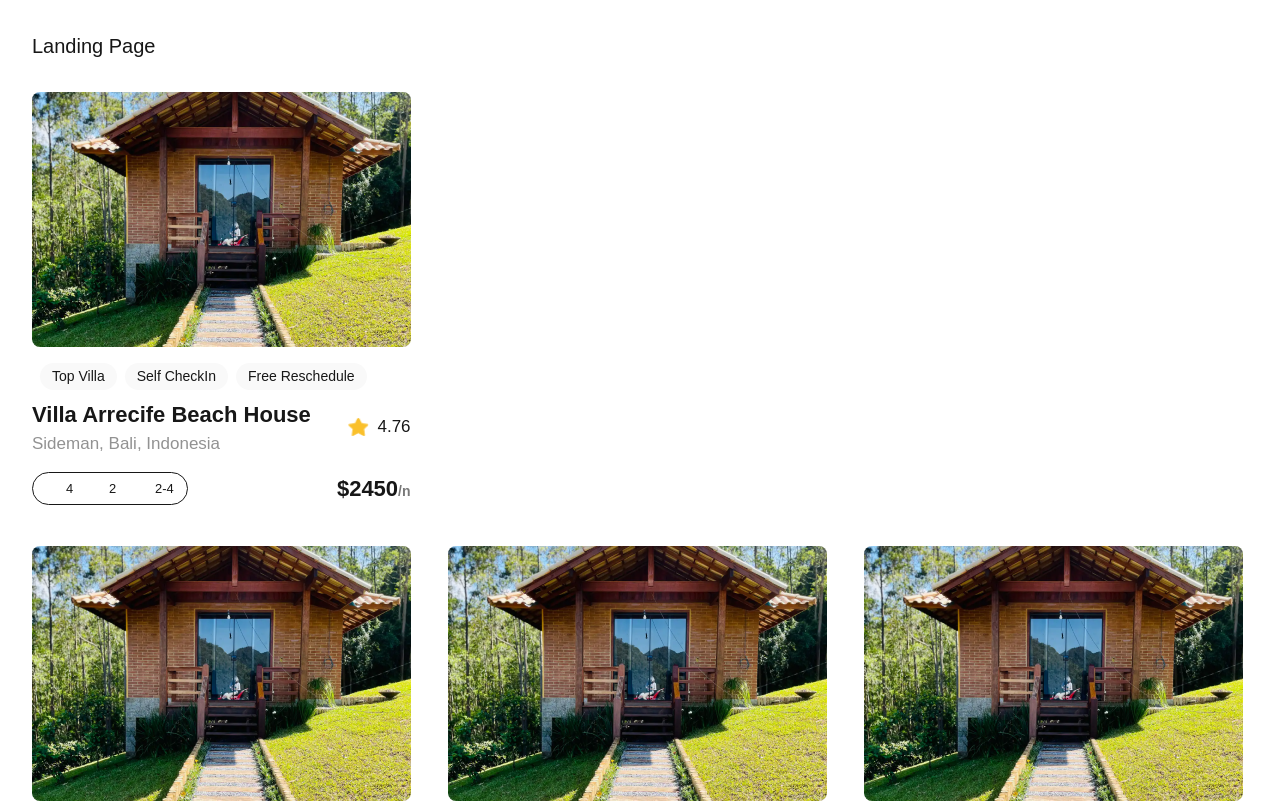
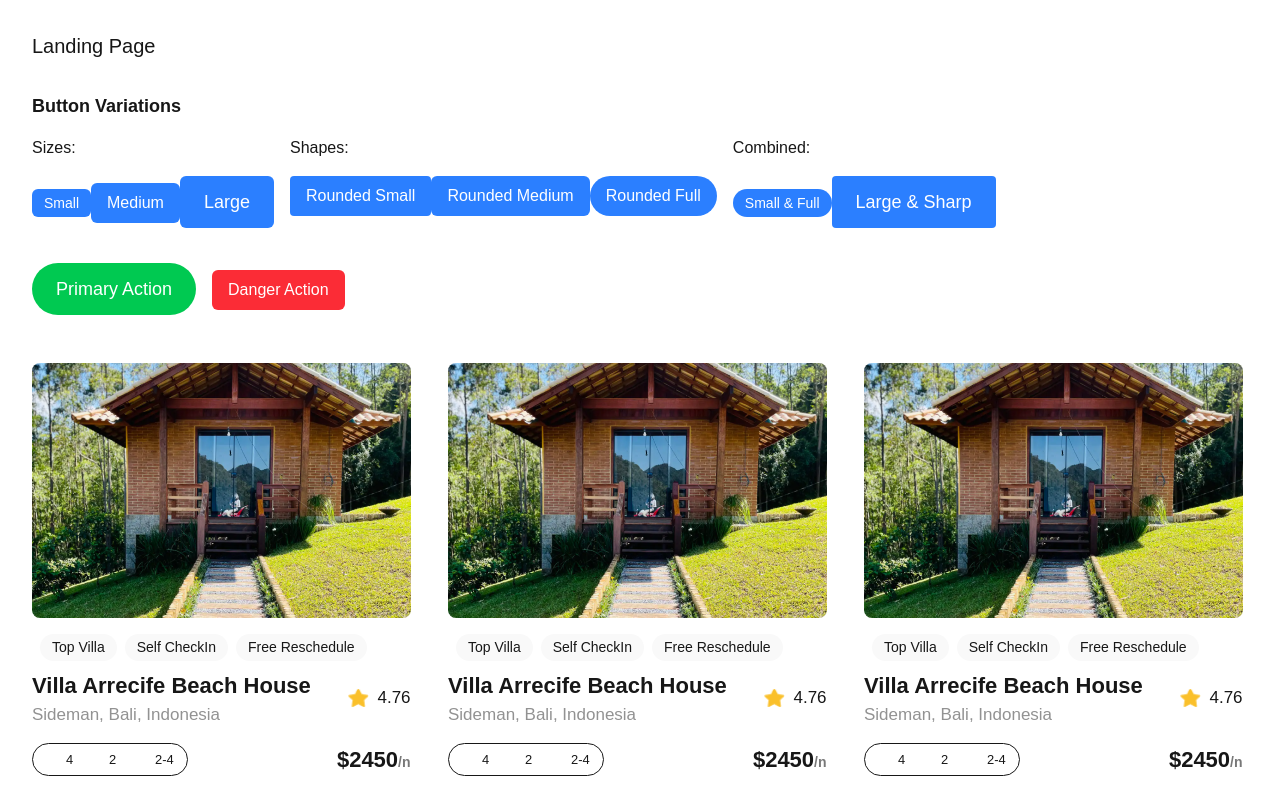
Before and after one commit to benchZak/alx-project-0x00-setup, a Next.js app in the folder alx-project-0x00/: page /landing in a window 1280 px wide. Shown: the top 803 px of the page. Built offline with nearby package versions, Linux system fonts and the light colour scheme.

Commit message:
task 6 Advanced Task

```diff
--- /dev/null
+++ b/alx-project-0x00/components/Button.tsx
@@ -0,0 +1,35 @@
+import { ButtonProps } from "@/interfaces";
+
+const Button: React.FC<ButtonProps> = ({
+  title,
+  size = 'medium',
+  shape = 'rounded-md',
+  className = '',
+  onClick
+}) => {
+  // Size classes
+  const sizeClasses = {
+    small: 'py-1 px-3 text-sm',
+    medium: 'py-2 px-4 text-base',
+    large: 'py-3 px-6 text-lg'
+  };
+
+  return (
+    <button
+      onClick={onClick}
+      className={`
+        ${sizeClasses[size]}
+        ${shape}
+        ${className}
+        bg-blue-500 hover:bg-blue-600
+        text-white font-medium
+        transition-colors duration-200
+        focus:outline-none focus:ring-2 focus:ring-blue-400
+      `}
+    >
+      {title}
+    </button>
+  )
+}
+
+export default Button;
--- a/alx-project-0x00/interfaces/index.ts
+++ b/alx-project-0x00/interfaces/index.ts
@@ -12,3 +12,11 @@ export interface CardProps {
   guests?: string;
   amenities?: string[];
 }
+
+export interface ButtonProps {
+  title: string;
+  size?: 'small' | 'medium' | 'large';
+  shape?: 'rounded-sm' | 'rounded-md' | 'rounded-full';
+  className?: string;
+  onClick?: () => void;
+}
--- a/alx-project-0x00/pages/landing.tsx
+++ b/alx-project-0x00/pages/landing.tsx
@@ -1,20 +1,72 @@
 import Card from "@/components/Card"
+import Button from "@/components/Button"
 
 const Landing: React.FC = () => {
+  const handleClick = () => {
+    console.log('Button clicked!');
+  };
+
   return (
     <div className="p-8">
       <h1 className="text-xl font-extralight mb-8">Landing Page</h1>
 
-      {/* Single Card */}
-      <div className="mb-8">
-        <Card />
+      {/* Button Variations Section */}
+      <div className="mb-12">
+        <h2 className="text-lg font-semibold mb-4">Button Variations</h2>
+
+        <div className="flex flex-wrap gap-4 mb-6">
+          {/* Size Variations */}
+          <div className="space-y-4">
+            <h3 className="font-medium">Sizes:</h3>
+            <Button title="Small" size="small" onClick={handleClick} />
+            <Button title="Medium" size="medium" onClick={handleClick} />
+            <Button title="Large" size="large" onClick={handleClick} />
+          </div>
+
+          {/* Shape Variations */}
+          <div className="space-y-4">
+            <h3 className="font-medium">Shapes:</h3>
+            <Button title="Rounded Small" shape="rounded-sm" />
+            <Button title="Rounded Medium" shape="rounded-md" />
+            <Button title="Rounded Full" shape="rounded-full" />
+          </div>
+
+          {/* Combined Variations */}
+          <div className="space-y-4">
+            <h3 className="font-medium">Combined:</h3>
+            <Button
+              title="Small & Full"
+              size="small"
+              shape="rounded-full"
+            />
+            <Button
+              title="Large & Sharp"
+              size="large"
+              shape="rounded-sm"
+              className="hover:bg-blue-700"
+            />
+          </div>
+        </div>
+
+        {/* Custom Buttons */}
+        <div className="space-x-4">
+          <Button
+            title="Primary Action"
+            size="large"
+            shape="rounded-full"
+            className="bg-green-500 hover:bg-green-600"
+          />
+          <Button
+            title="Danger Action"
+            size="medium"
+            shape="rounded-md"
+            className="bg-red-500 hover:bg-red-600"
+          />
+        </div>
       </div>
 
-      {/* Multiple Cards in a grid */}
+      {/* Existing Card Components */}
       <div className="grid grid-cols-1 md:grid-cols-2 lg:grid-cols-3 gap-8">
-        <Card />
-        <Card />
-        <Card />
         <Card />
         <Card />
         <Card />
```
